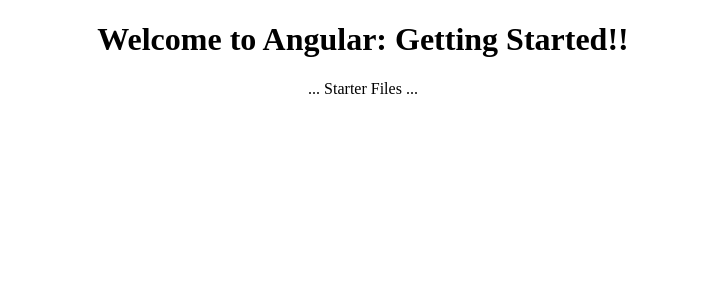
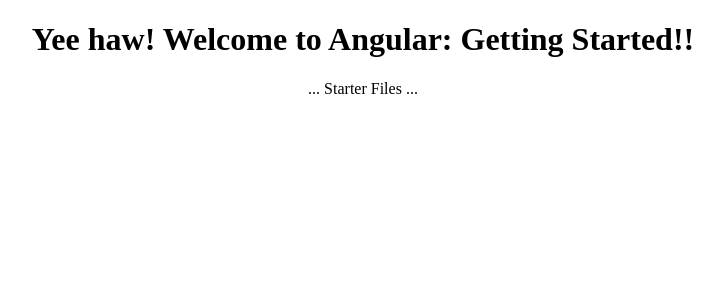
Before and after one commit to mpowers42/angular-gettingstarted, an Angular app: page / in a window 1280 px wide. Shown: the top 300 px of the page, without its empty margins (277-1000 px from the left). Built offline with nearby package versions, Linux system fonts and the light colour scheme.

Commit message:
Wording change

```diff
--- a/src/app/app.component.html
+++ b/src/app/app.component.html
@@ -1,6 +1,6 @@
 <div style="text-align:center">
   <h1>
-    Welcome to {{title}}!!
+    Yee haw! Welcome to {{title}}!!
   </h1>
   ... Starter Files ...
 </div>
```
